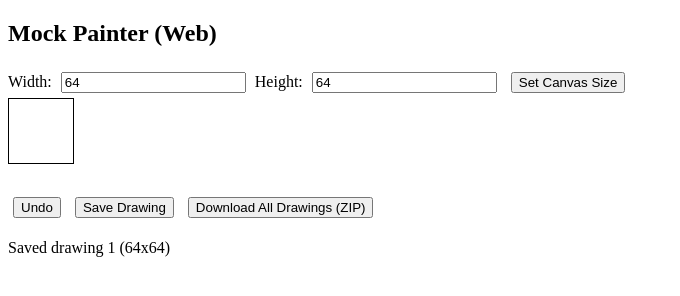
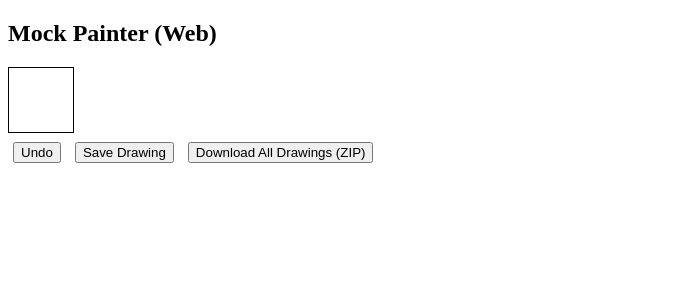
Before and after one commit to shoc71/ML_image_maker, a plain HTML site: page index.html in a window 1280 px wide. Both pictures are taken after a click on the button "Save Drawing". Shown: the whole page, without its empty margins (0-680 px from the left). Drawn offline with nearby package versions, Linux system fonts and the light colour scheme.

Commit message:
Update index.html

```diff
--- a/index.html
+++ b/index.html
@@ -8,10 +8,8 @@
       border: 1px solid black;
       background-color: white;
       image-rendering: pixelated;
-      display: block;
-      margin-bottom: 10px;
     }
-    button, input {
+    button {
       margin: 5px;
     }
   </style>
@@ -19,13 +17,7 @@
 <body>
 
   <h2>Mock Painter (Web)</h2>
-
-  <label>Width: <input type="number" id="canvasWidth" value="64" min="1"></label>
-  <label>Height: <input type="number" id="canvasHeight" value="64" min="1"></label>
-  <button onclick="setCanvasSize()">Set Canvas Size</button>
-
   <canvas id="drawingCanvas" width="64" height="64"></canvas><br>
-
   <button onclick="undo()">Undo</button>
   <button onclick="saveCurrent()">Save Drawing</button>
   <button onclick="downloadAll()">Download All Drawings (ZIP)</button>
@@ -84,7 +76,7 @@
       drawings.push(image);
       strokes = [];
       ctx.clearRect(0, 0, canvas.width, canvas.height);
-      statusText.textContent = `Saved drawing ${drawings.length} (${canvas.width}x${canvas.height})`;
+      statusText.textContent = Saved drawing ${drawings.length} (64x64);
     }
 
     function downloadAll() {
@@ -96,7 +88,7 @@
       const zip = new JSZip();
       drawings.forEach((dataUrl, index) => {
         const base64 = dataUrl.split(',')[1];
-        zip.file(`drawing_${index + 1}.png`, base64, { base64: true });
+        zip.file(drawing_${index + 1}.png, base64, { base64: true });
       });
 
       zip.generateAsync({ type: "blob" }).then(blob => {
@@ -107,22 +99,6 @@
         URL.revokeObjectURL(a.href);
       });
     }
-
-    function setCanvasSize() {
-      const newWidth = parseInt(document.getElementById('canvasWidth').value);
-      const newHeight = parseInt(document.getElementById('canvasHeight').value);
-
-      if (isNaN(newWidth) || isNaN(newHeight) || newWidth <= 0 || newHeight <= 0) {
-        alert("Please enter valid positive numbers for width and height.");
-        return;
-      }
-
-      canvas.width = newWidth;
-      canvas.height = newHeight;
-      strokes = [];
-      ctx.clearRect(0, 0, canvas.width, canvas.height);
-      statusText.textContent = `Canvas resized to ${newWidth}x${newHeight}`;
-    }
   </script>
 
 </body>
```
